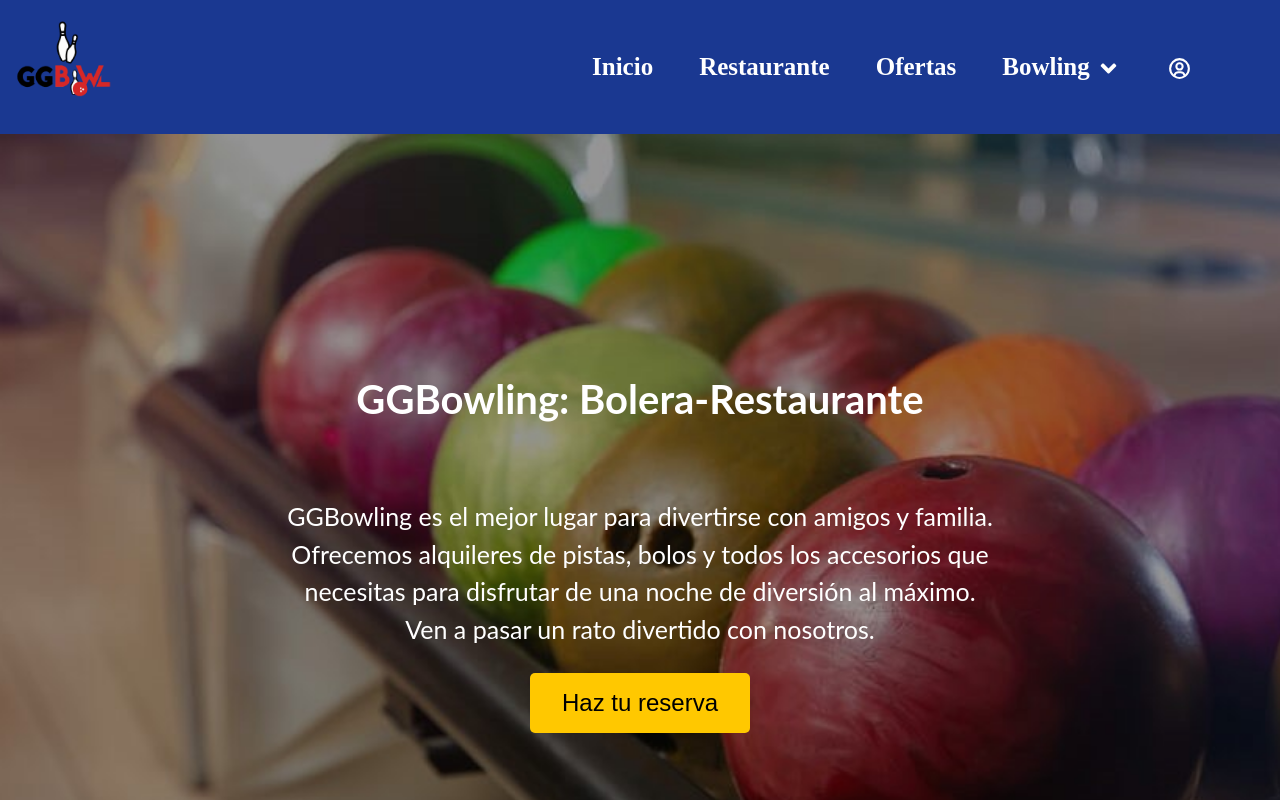
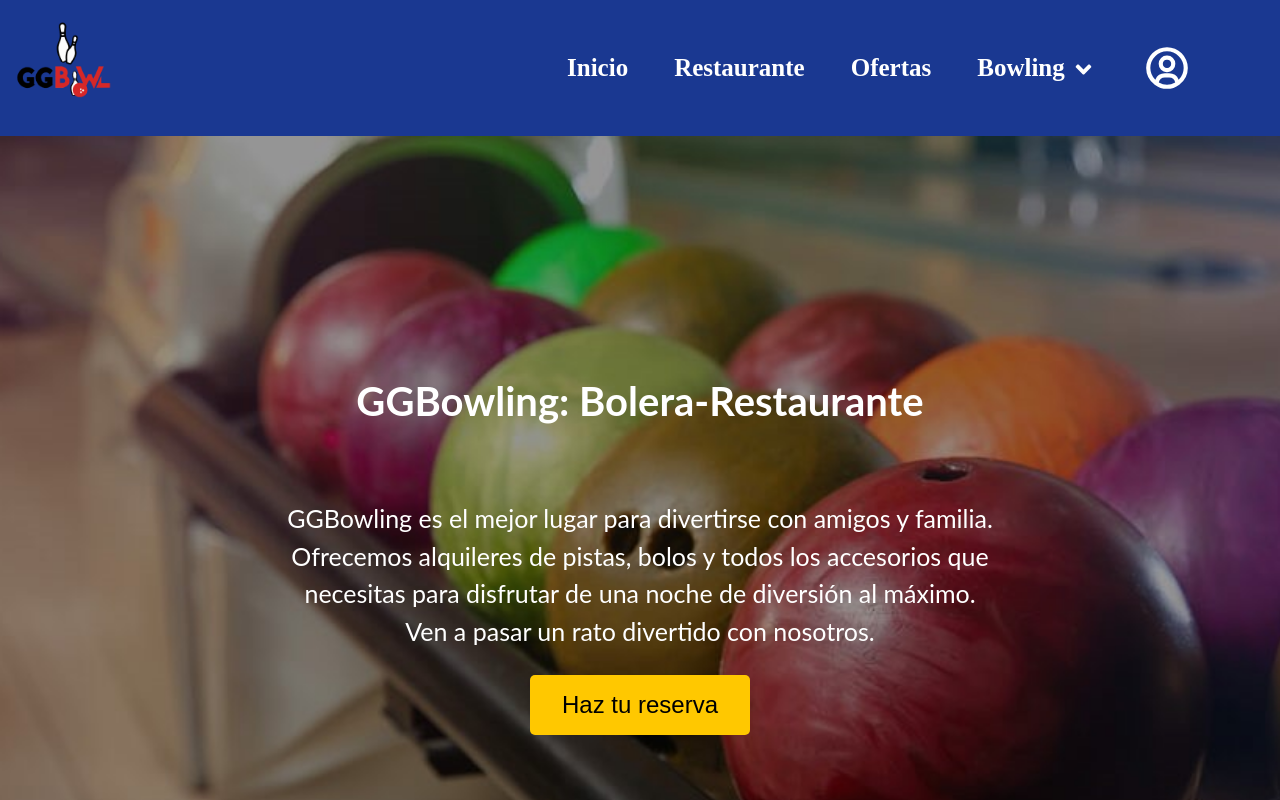
Before and after one commit to ivangarciagarcia/GGBowling, a React (Create React App) app in the folder ggbowling-front/: page / in a window 1280 px wide. Shown: the top 800 px of the page. Built offline with nearby package versions, Linux system fonts and the light colour scheme.

Commit message:
more big profile icon

```diff
--- a/ggbowling-front/src/components/header/navBar/NavBar.tsx
+++ b/ggbowling-front/src/components/header/navBar/NavBar.tsx
@@ -93,7 +93,7 @@ export const NavBar = (props: NavBarProps) => {
         </li>
 
         <li>
-          <a onClick={handleProfileOnclick}>
+          <a className='profile' onClick={handleProfileOnclick}>
             <BiUserCircle />
           </a>
         </li>
--- a/ggbowling-front/src/components/header/navBar/navBar.scss
+++ b/ggbowling-front/src/components/header/navBar/navBar.scss
@@ -176,4 +176,11 @@
       }
     }
   }
+
+  .profile{
+    display: flex;
+    font-size: 50px;
+    align-items: center;
+    justify-content: center;
+  }
 }
```
